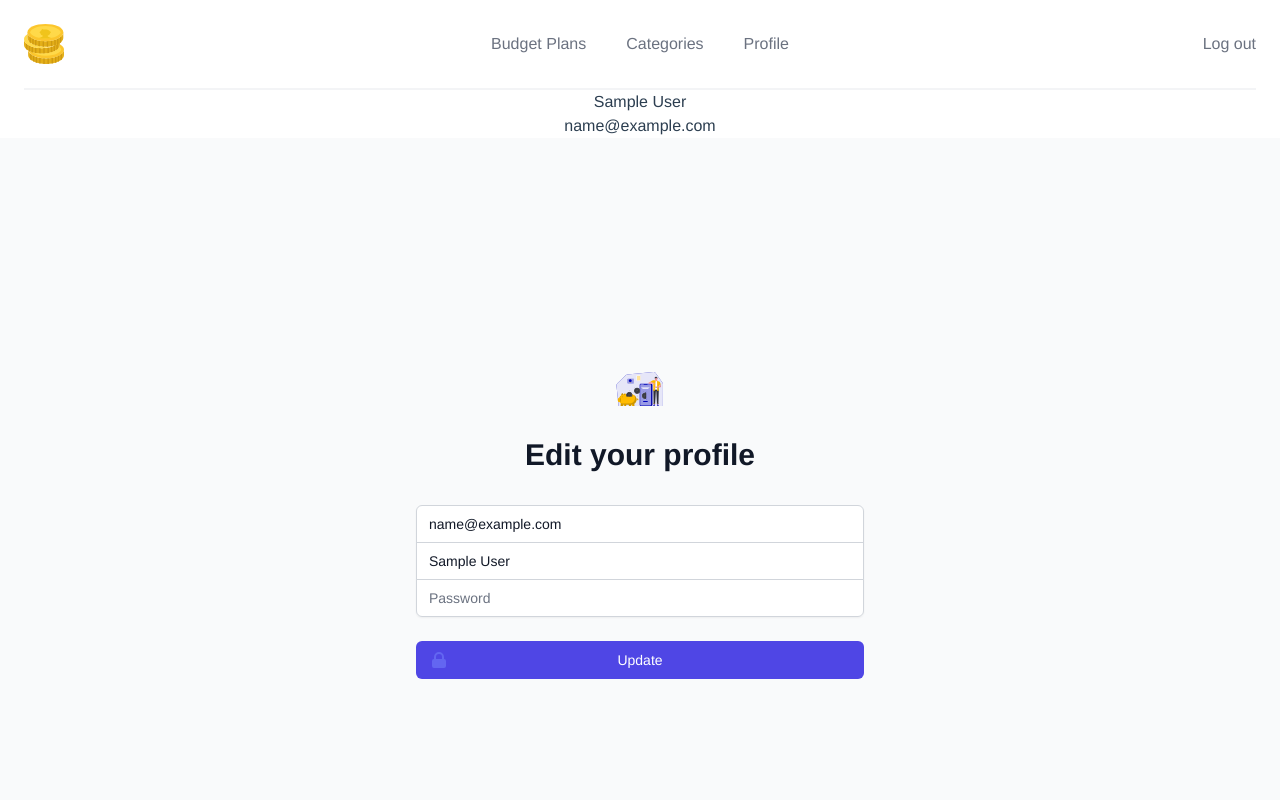
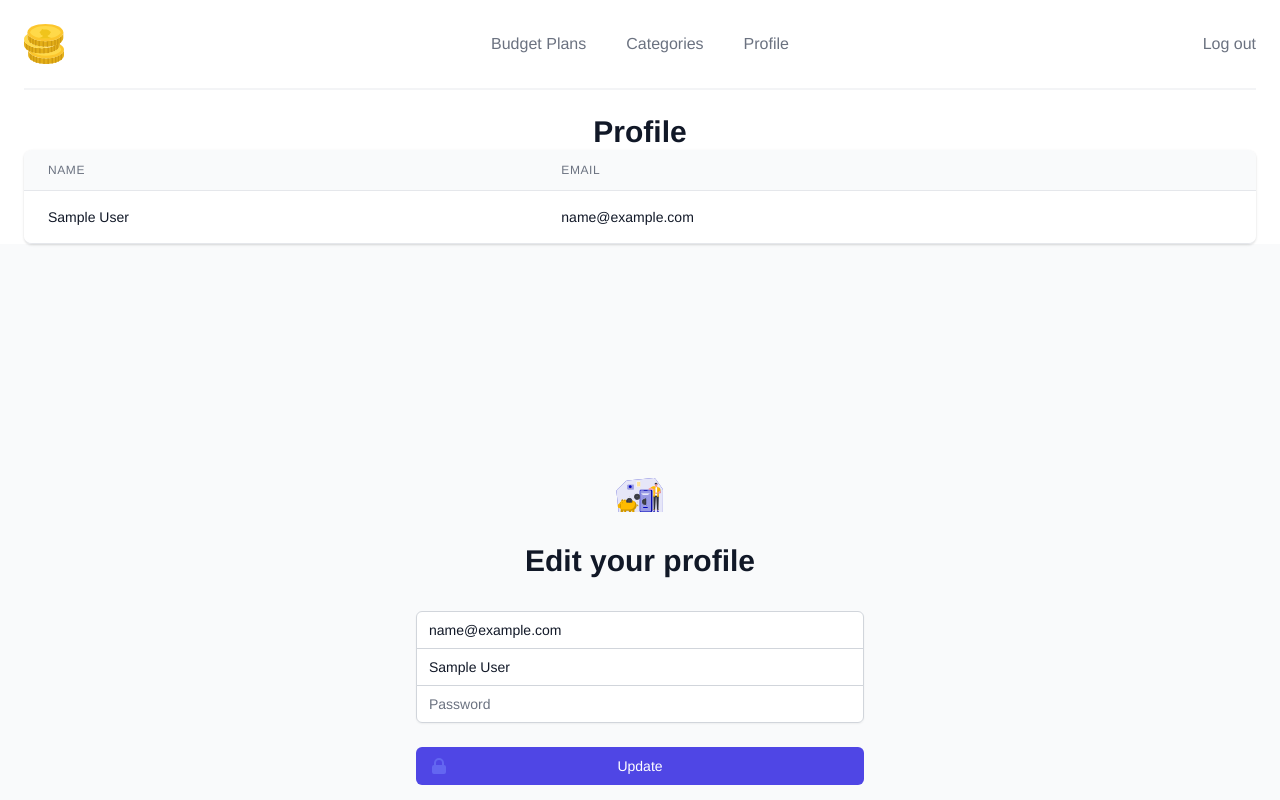
Before and after one commit to ToGanz/budgeting-app, a Vue app: page /profile in a window 1280 px wide. Shown: the top 800 px of the page. Built offline with nearby package versions, Linux system fonts and the light colour scheme; sample sign-in values are in the browser's storage.

Commit message:
style profile page

```diff
--- a/src/views/UserProfile.vue
+++ b/src/views/UserProfile.vue
@@ -1,6 +1,56 @@
 <template>
-  <p>{{ user.name }}</p>
-  <p>{{ user.email }}</p>
+  <h1 class="mt-6 text-center text-3xl font-extrabold text-gray-900">
+    Profile
+  </h1>
+
+  <div class="flex flex-col max-w-7xl mx-auto px-4 sm:px-6">
+    <div class="-my-2 overflow-x-auto sm:-mx-6 lg:-mx-8">
+      <div
+        class="py-2 align-middle inline-block min-w-full sm:px-6 lg:px-8"
+      >
+        <div
+          class="shadow overflow-hidden border-b border-gray-200 sm:rounded-lg"
+        >
+          <table class="min-w-full divide-y divide-gray-200">
+            <thead class="bg-gray-50">
+              <tr>
+                <th
+                  scope="col"
+                  class="px-6 py-3 text-left text-xs font-medium text-gray-500 uppercase tracking-wider"
+                >
+                  Name
+                </th>
+                <th
+                  scope="col"
+                  class="px-6 py-3 text-left text-xs font-medium text-gray-500 uppercase tracking-wider"
+                >
+                  Email
+                </th>
+              </tr>
+            </thead>
+            <tbody class="bg-white divide-y divide-gray-200">
+              <tr>
+                <td class="px-6 py-4 whitespace-nowrap">
+                  <div class="flex items-center">
+                    <div class=" text-sm font-medium text-gray-900">
+                      {{ user.name }}
+                    </div>
+                  </div>
+                </td>
+                <td class="px-6 py-4 whitespace-nowrap">
+                  <div class="flex items-center">
+                    <div class="text-sm font-medium text-gray-900">
+                      {{ user.email }}
+                    </div>
+                  </div>
+                </td>
+              </tr>
+            </tbody>
+          </table>
+        </div>
+      </div>
+    </div>
+  </div>
 
   <edit-user :userToEdit="user"></edit-user>
   <delete-user></delete-user>
```
